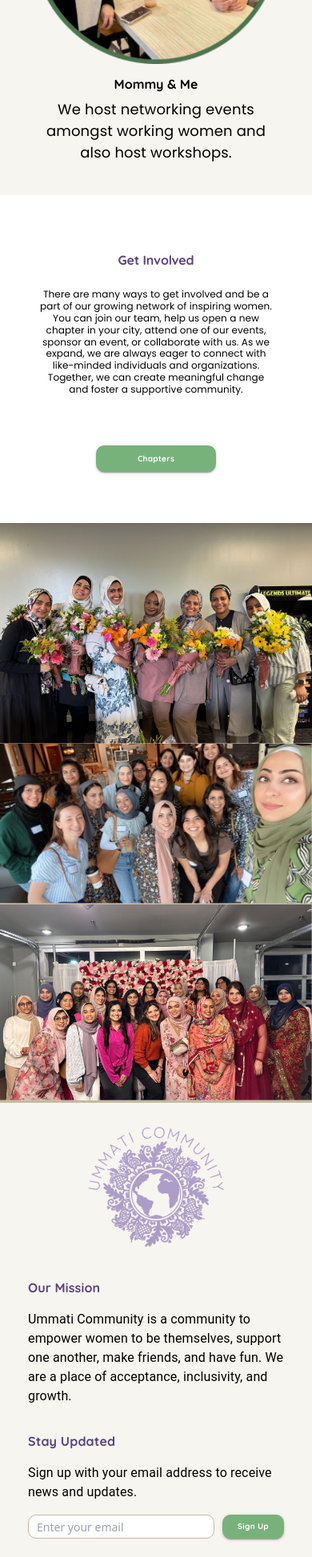
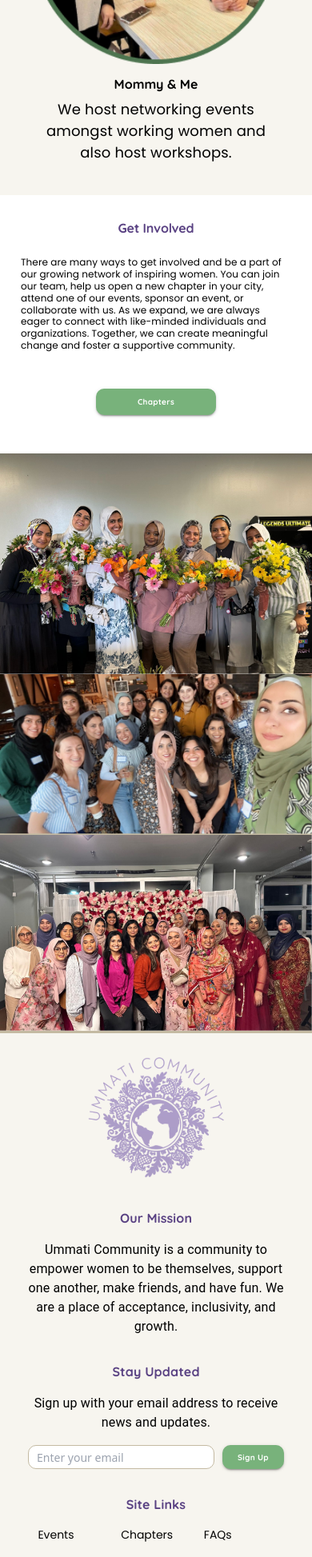
Before and after one commit to ekkomediaprojects/ummati-frontend, a React (Create React App) app: page / in a window 390 px wide. Shown: the part 2342-4289 px from the top of the page at 80% size. Built offline with nearby package versions, Linux system fonts and the light colour scheme.

Commit message:
footer fix

```diff
--- a/src/components/Footer.js
+++ b/src/components/Footer.js
@@ -38,7 +38,7 @@ const Footer = () => {
         </Link>
 
         {/* Mission Section */}
-        <Box className="flex flex-col md:justify-start sm:justify-center md:items-start sm:item-center text-left max-w-xs mx-auto space-y-4">
+        <Box className="flex flex-col sm:items-center md:items-start text-center md:text-left max-w-xs mx-auto space-y-4">
           <Typography
             fontWeight="700"
             color="#5A4283"
@@ -55,7 +55,7 @@ const Footer = () => {
         </Box>
 
         {/* Stay Updated Section */}
-        <Box className="flex flex-col justify-start items-start text-left max-w-xs mx-auto space-y-4">
+        <Box className="flex flex-col sm:items-center lg:items-start text-center lg:text-left max-w-xs mx-auto space-y-4">
           <Typography
             fontWeight="700"
             color="#5A4283"
@@ -73,7 +73,7 @@ const Footer = () => {
               flexDirection: { sm: "row" },
               gap: { xs: "10px", sm: "16px" },
               alignItems: "center",
-              justifyContent: "flex-start", // Left-align the form
+              justifyContent: { sm: "center", lg: "start" },
             }}
           >
             <input
@@ -124,8 +124,7 @@ const Footer = () => {
         </Box>
 
         {/* Site Links Section */}
-        {/* Site Links Section */}
-        <Box className="flex flex-col justify-start items-start text-left max-w-xs mx-auto space-y-4">
+        <Box className="flex flex-col sm:items-center lg:items-start text-center lg:text-left max-w-xs mx-auto space-y-4">
           <Typography
             fontWeight="700"
             color="#5A4283"
@@ -173,7 +172,7 @@ const Footer = () => {
         </Box>
 
         {/* Legal Section */}
-        <Box className="flex flex-col justify-start items-start text-left max-w-xs mx-auto space-y-4">
+        <Box className="flex flex-col sm:items-center lg:items-start text-center lg:text-left max-w-xs mx-auto space-y-4">
           <Typography
             fontWeight="700"
             color="#5A4283"
--- a/src/pages/HomePage.js
+++ b/src/pages/HomePage.js
@@ -373,9 +373,9 @@ const HomePage = () => {
           </Box>
         </Box>
       </section>
-      <Box sx={{ mt: 5 }}>
+      <Box sx={{ mt: 2 }}>
         {/* Header Text */}
-        <Box sx={{ padding: 4 }}>
+        <Box sx={{ padding: 2 }}>
           <Typography
             variant="h2"
             sx={{
@@ -394,16 +394,16 @@ const HomePage = () => {
           <Typography
             variant="h4"
             sx={{
-              textAlign: "center",
+              textAlign: "start",
               mt: 2,
-              mb: 4,
+              mb: 2,
               padding: "10px",
               fontWeight: 400,
               fontSize: { xs: "12px", sm: "16px", md: "22px" },
               fontHeight: { xs: "18px", sm: "24px", md: "33px" },
               fontFamily: "poppins",
               color: "black",
-              maxWidth: { xs: "316px", md: "816px", lg: "1164px" },
+              maxWidth: { md: "816px", lg: "1164px" },
               marginX: "auto",
             }}
           >
```
